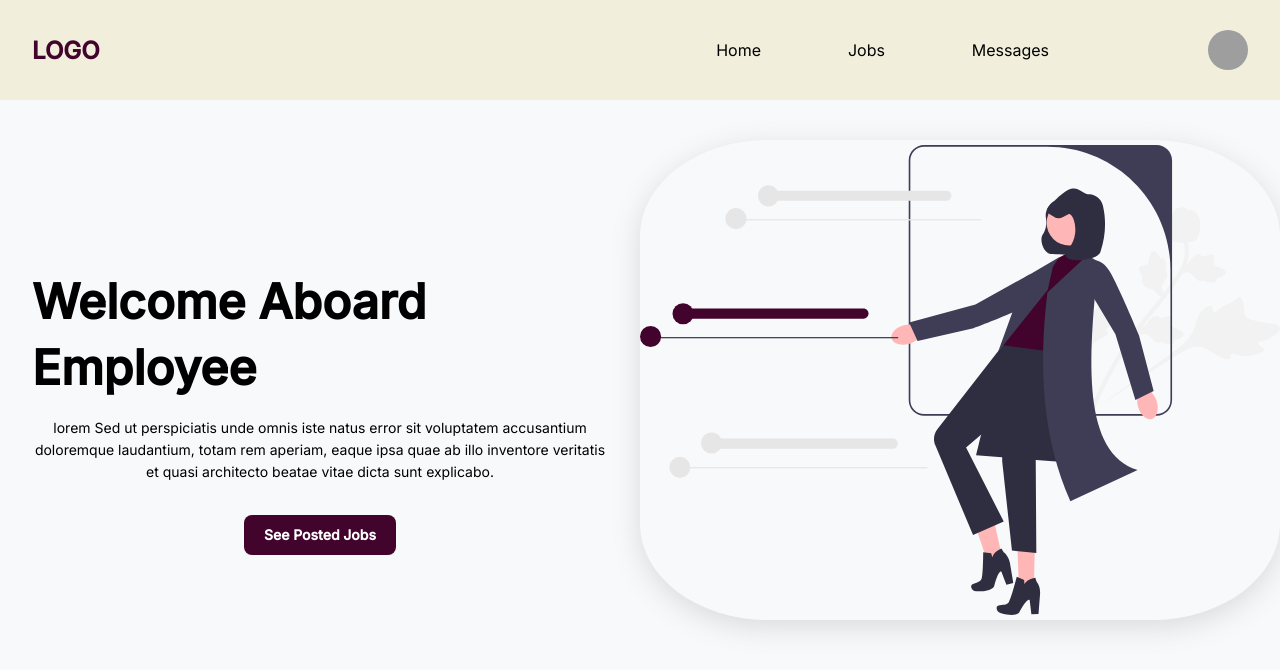
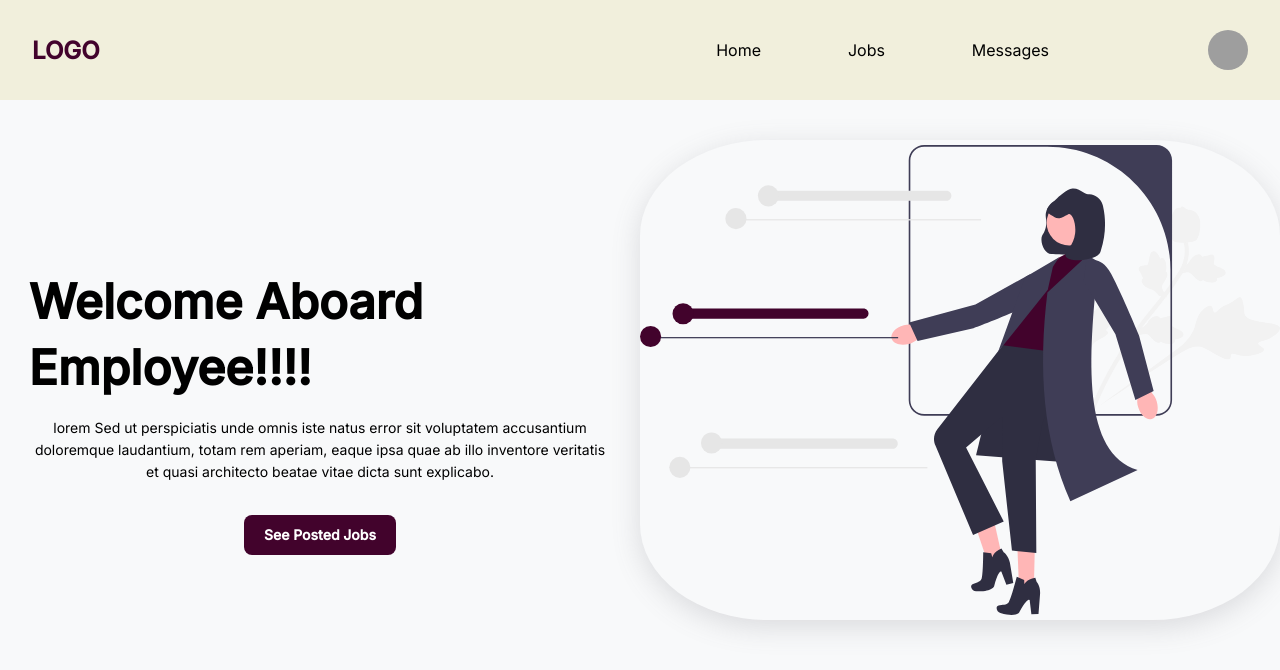
Before and after one commit to nuredin10/sera-job-portal, a Next.js app in the folder client-side/: page /employee in a window 1280 px wide. Shown: the top 670 px of the page. Built offline with nearby package versions, Linux system fonts and the light colour scheme; grey boxes are pictures that could not be loaded.

Commit message:
Update index.js
dimensions fixed

```diff
--- a/client-side/src/pages/employee/index.js
+++ b/client-side/src/pages/employee/index.js
@@ -87,7 +87,7 @@ const Employee = () => {
         <Grid container sx={{ height: "90vh", width: "100%", pt: 5 }}>
           <Grid item lg={6} md={6} sm={12}>
             <Box
-              width="90%"
+              width="91%"
               height="80%"
               sx={{
                 m: "auto",
@@ -97,14 +97,9 @@ const Employee = () => {
               }}
             >
               <Typography color="black" variant="h2">
-                Welcome Aboard Employee
+                Welcome Aboard Employee!!!!
               </Typography>
-              {/* <Typography
-                sx={{ color: "primary.main", mt: 2, textAlign: "left" }}
-                variant="h5"
-              >
-                Finding Job is Easier Ever
-              </Typography> */}
+
               <Typography variant="subtitle2" color="black" sx={{ mt: 2, textAlign: 'center' }}>
                 lorem Sed ut perspiciatis unde omnis iste natus error sit
                 voluptatem accusantium doloremque laudantium, totam rem aperiam,
```
